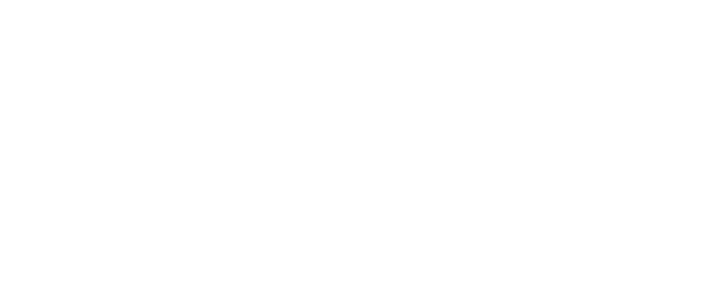
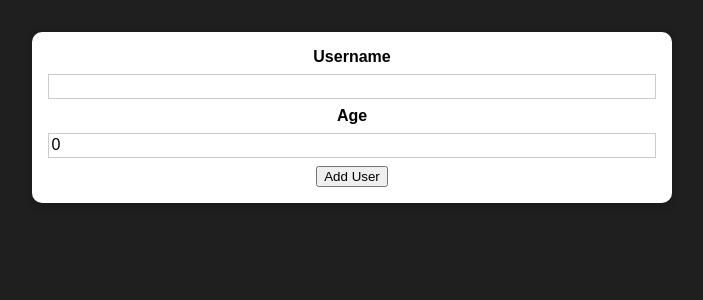
Before and after one commit to Richie1136/UsersAppReactUdemy, a React (Create React App) app in the folder usersapp/: page / in a window 1280 px wide. Shown: the top 300 px of the page, without its empty margins (288-991 px from the left). Built offline with nearby package versions, Linux system fonts and the light colour scheme; the HTML template or start-up script is replaced by a standard one.

Commit message:
Adding styling

```diff
--- a/usersapp/src/App.js
+++ b/usersapp/src/App.js
@@ -1,8 +1,10 @@
 import './App.css';
+import AddUser from './components/adduser/AddUser';
 
 function App() {
   return (
     <div className="App">
+      <AddUser />
     </div>
   );
 }
--- /dev/null
+++ b/usersapp/src/components/adduser/AddUser.css
@@ -0,0 +1,26 @@
+.input {
+  margin: 2rem auto;
+  padding: 1rem;
+  width: 90%;
+  max-width: 40rem;
+}
+
+.input label {
+  display: block;
+  font-weight: bold;
+  margin-bottom: 0.5rem;
+}
+
+.input input {
+  font: inherit;
+  display: block;
+  width: 100%;
+  border: 1px solid #ccc;
+  padding: 0.15rem;
+  margin-bottom: 0.5rem;
+}
+
+.input input:focus {
+  outline: none;
+  border-color: #4f005f;
+}
--- /dev/null
+++ b/usersapp/src/components/adduser/AddUser.js
@@ -0,0 +1,30 @@
+import React, { useState } from 'react'
+import Card from '../card/Card'
+import './AddUser.css'
+
+const AddUser = () => {
+  const [username, setUserName] = useState('')
+  const [age, setAge] = useState(0)
+  const addUserSubmit = (e) => {
+    e.preventDefault()
+  }
+  const usernameChange = (e) => {
+    setUserName(e.target.value)
+  }
+  const ageChange = (e) => {
+    setAge(e.target.value)
+  }
+  return (
+    <Card classname='input'>
+      <form onSubmit={addUserSubmit}>
+        <label htmlFor='username'>Username</label>
+        <input id='username' type='text' value={username} onChange={usernameChange} />
+        <label htmlFor='age'>Age</label>
+        <input id='age' type='number' value={age} onChange={ageChange} />
+        <button type='submit'>Add User</button>
+      </form>
+    </Card>
+  )
+}
+
+export default AddUser
--- /dev/null
+++ b/usersapp/src/components/card/Card.css
@@ -0,0 +1,5 @@
+.card {
+  background-color: white;
+  box-shadow: 0 2px 8px rgba(0, 0, 0, 0.26);
+  border-radius: 10px;
+}
--- a/usersapp/src/components/card/Card.js
+++ b/usersapp/src/components/card/Card.js
@@ -0,0 +1,12 @@
+import React from 'react'
+import './Card.css'
+
+const Card = ({ children, classname }) => {
+  return (
+    <div className={`card ${classname}`}>
+      {children}
+    </div>
+  )
+}
+
+export default Card
--- a/usersapp/src/index.css
+++ b/usersapp/src/index.css
@@ -1,13 +1,12 @@
+* {
+  box-sizing: border-box;
+}
+
+html {
+  font-family: sans-serif;
+  background: #1f1f1f;
+}
+
 body {
   margin: 0;
-  font-family: -apple-system, BlinkMacSystemFont, 'Segoe UI', 'Roboto', 'Oxygen',
-    'Ubuntu', 'Cantarell', 'Fira Sans', 'Droid Sans', 'Helvetica Neue',
-    sans-serif;
-  -webkit-font-smoothing: antialiased;
-  -moz-osx-font-smoothing: grayscale;
 }
-
-code {
-  font-family: source-code-pro, Menlo, Monaco, Consolas, 'Courier New',
-    monospace;
-}
```
Also changed, not shown: usersapp/src/components/users/Users.js (deleted, +0 -11 lines).
